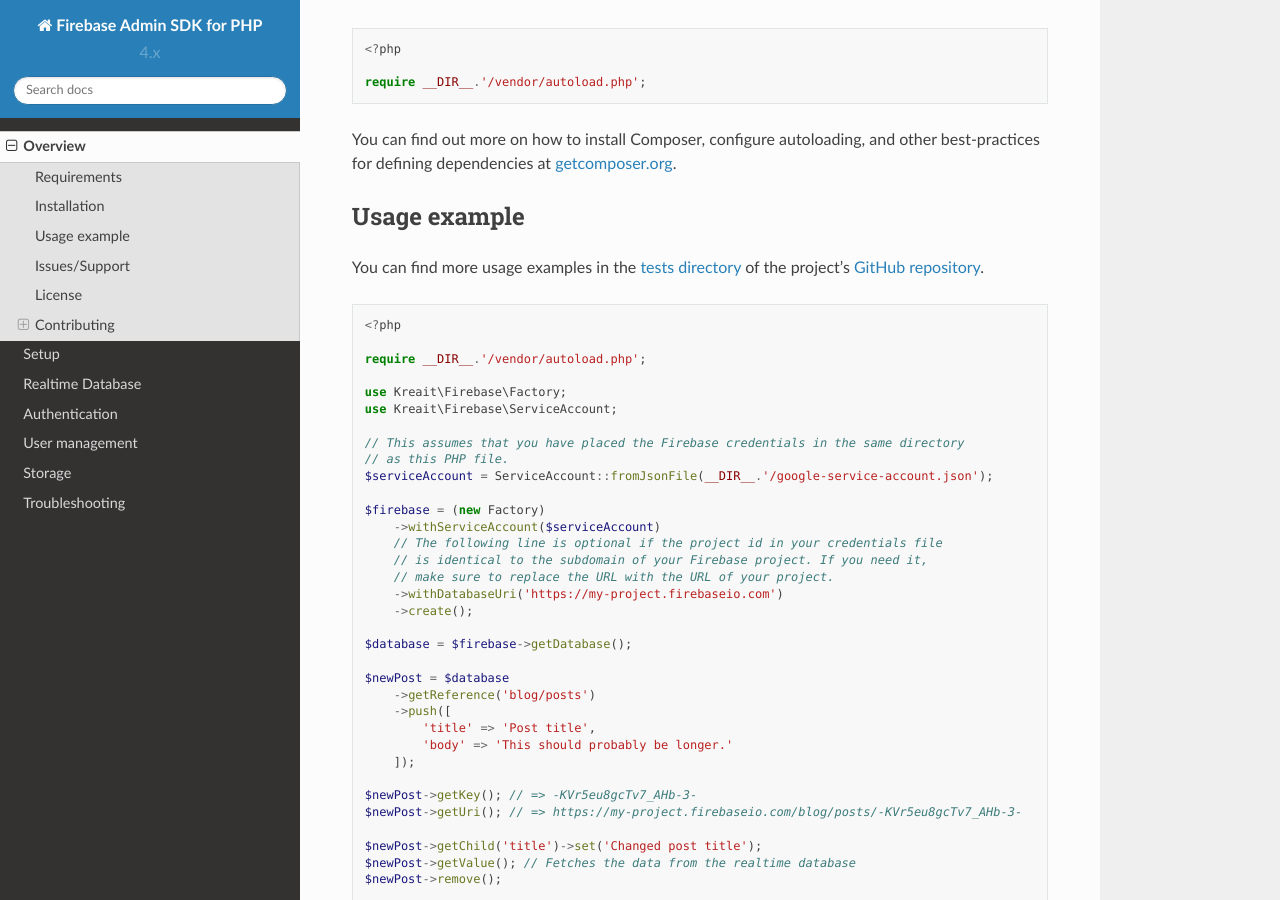
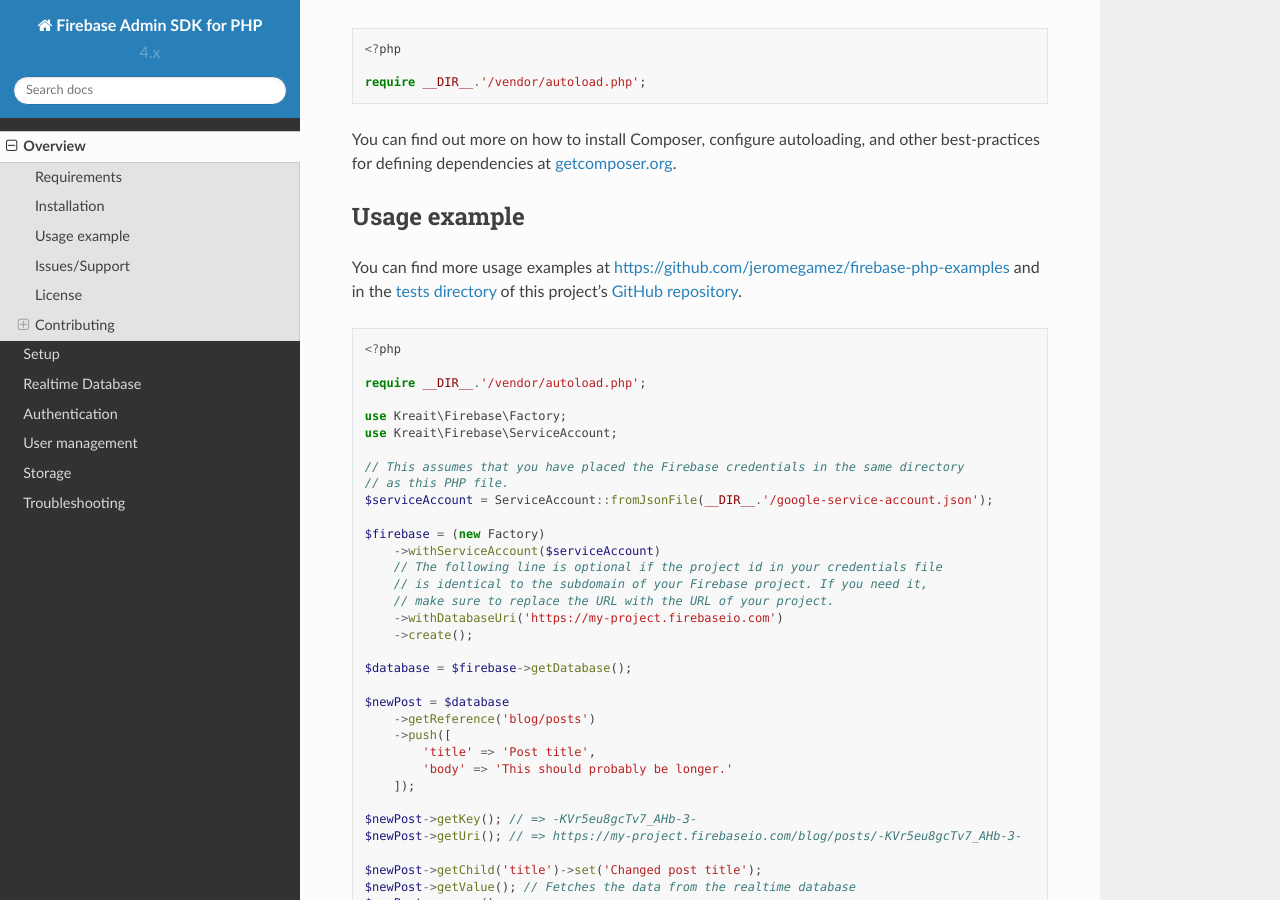
Before and after one commit to kreait/firebase-php, a Sphinx documentation site: the page built from docs/overview.rst, in a window 1280 px wide and 900 px high, scrolled down 805 px. Built offline with Sphinx 7.4.7 and the Read the Docs theme 2.0.0, drawn with Linux system fonts in a browser that asks for light colours.

Commit message:
Add link to samples repository

```diff
--- a/docs/index.rst
+++ b/docs/index.rst
@@ -22,7 +22,9 @@
     privileged environment (like a server), you should instead follow the
     `instructions for setting up the client JavaScript SDK <https://firebase.google.com/docs/web/setup>`_.
 
-The source code can be found at https://github.com/kreait/firebase-php/
+The source code can be found at https://github.com/kreait/firebase-php/ .
+
+A ready-to-go repository with usage examples can be found at https://github.com/jeromegamez/firebase-php-examples .
 
 **********
 User Guide
--- a/docs/overview.rst
+++ b/docs/overview.rst
@@ -55,9 +55,10 @@
 Usage example
 *************
 
-You can find more usage examples in the
-`tests directory <https://github.com/kreait/firebase-php/tree/master/tests>`_
-of the project's `GitHub repository <https://github.com/kreait/firebase-php/>`_.
+You can find more usage examples at
+`https://github.com/jeromegamez/firebase-php-examples <https://github.com/jeromegamez/firebase-php-examples>`_
+and in the `tests directory <https://github.com/kreait/firebase-php/tree/master/tests>`_
+of this project's `GitHub repository <https://github.com/kreait/firebase-php/>`_.
 
 .. code-block:: php
 
```
Also changed, not shown: README.md (+3 -0 lines).
